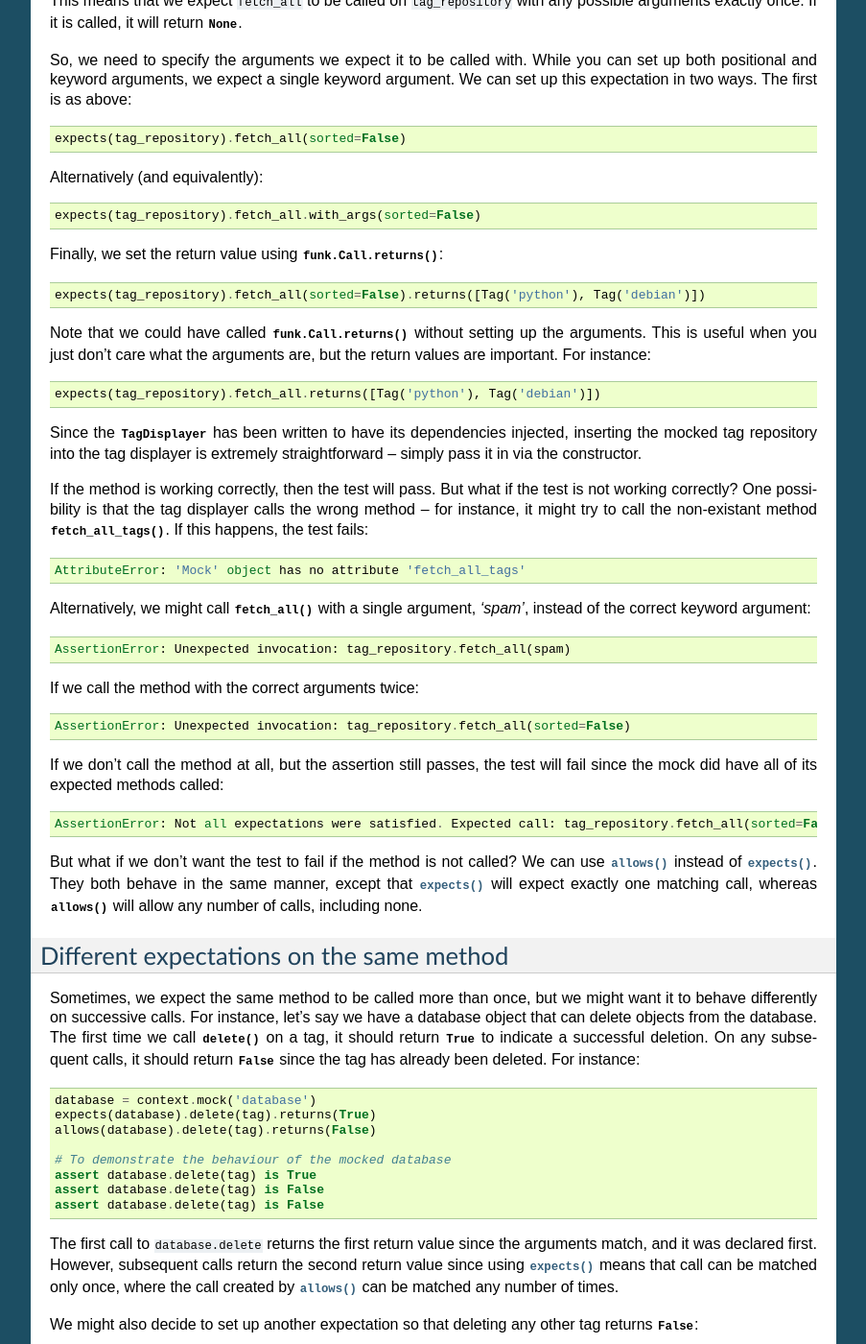
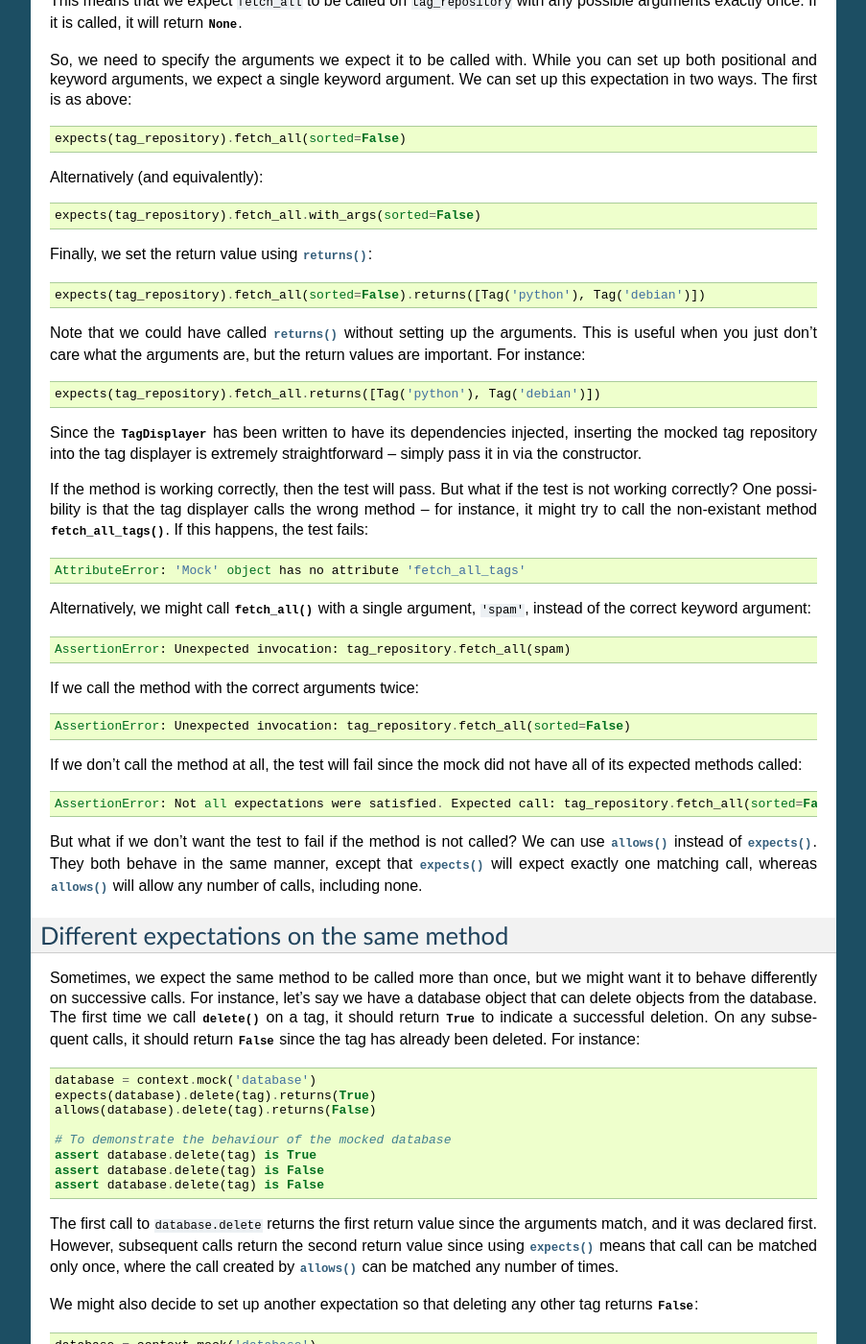
Before and after one commit to mwilliamson/funk, a Sphinx documentation site: the page built from doc/guide.rst, in a window 1280 px wide and 1400 px high, scrolled down 680 px. Shown: the whole window at 96% size, without its empty margins (198-1101 px from the left). Built offline with Sphinx 7.4.7, drawn with Linux system fonts in a browser that asks for light colours.

Commit message:
Tidying up documentation

```diff
--- a/doc/guide.rst
+++ b/doc/guide.rst
@@ -71,7 +71,7 @@
 
     AttributeError: 'Mock' object has no attribute 'fetch_all_tags'
 
-Alternatively, we might call :func:`fetch_all` with a single argument, `'spam'`,
+Alternatively, we might call :func:`fetch_all` with a single argument, ``'spam'``,
 instead of the correct keyword argument::
 
     AssertionError: Unexpected invocation: tag_repository.fetch_all(spam)
@@ -80,15 +80,15 @@
 
     AssertionError: Unexpected invocation: tag_repository.fetch_all(sorted=False)
 
-If we don't call the method at all, but the assertion still passes, the test
-will fail since the mock did have all of its expected methods called::
+If we don't call the method at all, the test will fail since the mock did not
+have all of its expected methods called::
 
     AssertionError: Not all expectations were satisfied. Expected call: tag_repository.fetch_all(sorted=False)
 
 But what if we don't want the test to fail if the method is not called? We can use
 :func:`~funk.allows` instead of :func:`~funk.expects`. They both
 behave in the same manner, except that :func:`~funk.expects` will expect exactly one
-matching call, whereas :func:`~allows` will allow any number of calls, including
+matching call, whereas :func:`~funk.allows` will allow any number of calls, including
 none.
 
 Different expectations on the same method
--- a/doc/matchers.rst
+++ b/doc/matchers.rst
@@ -17,7 +17,7 @@
         Otherwise, the reason for the mismatch should be written to *mismatch_output*
         using ``mismatch_output.append``.
 
-    An example matcher is IsAnInt (this is generalised in :func:`~funk.matchers.is_a`)::
+    An example matcher is :class:`IsAnInt` (this is generalised in :func:`~funk.matchers.is_a`)::
 
         class IsAnInt(Matcher):
             def matches(self, value, mismatch_output):
```
Also changed, not shown: other parts of doc/guide.rst (+2 -2 lines), other parts of doc/matchers.rst (+2 -2 lines).
